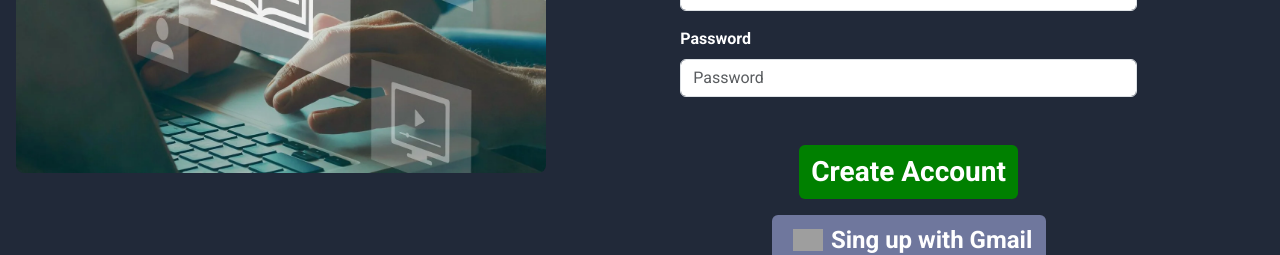
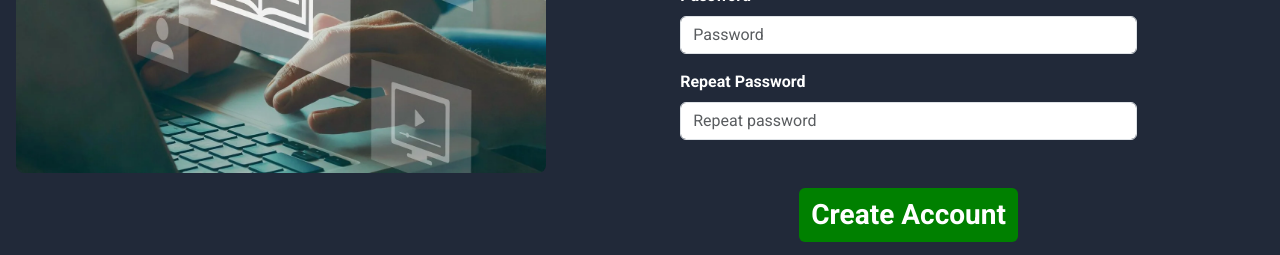
Before and after one commit to MauroVillagra1/RollingGourmet, a React (Vite) app: page /sing-up in a window 1280 px wide. Shown: the part 550-805 px from the top of the page. Built offline with nearby package versions, Linux system fonts and the light colour scheme; grey boxes are pictures that could not be loaded.

Commit message:
Agrego repeat password con funcionalidad para que coincidan contraseñas

```diff
--- a/db.json
+++ b/db.json
@@ -4,8 +4,39 @@
       "nameUser": "User",
       "email": "user@rolling.com",
       "password": "123456aA",
+      "repeatPassword": "123456aA",
       "rol": "user",
       "id": 1
+    },
+    {
+      "nameUser": "Emi17mtbq",
+      "email": "e@gmail.ccom",
+      "password": "123456aaA",
+      "id": 2
+    },
+    {
+      "nameUser": "Emi17mtbq",
+      "email": "e@gmail.ccom",
+      "password": "1234567aA",
+      "id": 3
+    },
+    {
+      "nameUser": "Emi17mtbq9",
+      "email": "admin@rolling.com",
+      "password": "1234567Aa",
+      "id": 4
+    },
+    {
+      "nameUser": "Emi17mtbq9",
+      "email": "tt@gmail.com",
+      "password": "1234567aA",
+      "id": 5
+    },
+    {
+      "nameUser": "Emi17mtbq9",
+      "email": "eeee@hotmail.com",
+      "password": "123456aA",
+      "id": 6
     }
   ]
 }
--- a/src/components/cummon/navbar/NavBar.jsx
+++ b/src/components/cummon/navbar/NavBar.jsx
@@ -5,7 +5,7 @@ import { Link, NavLink, useNavigate } from "react-router-dom";
 const NavBar = ({ userInLine, setUserInLine }) => {
   const navigator = useNavigate();
 
-  const singOut = () => {
+  const signOut = () => {
     setUserInLine({});
     sessionStorage.removeItem("registeredUser");
     navigator("/");
@@ -86,11 +86,11 @@ const NavBar = ({ userInLine, setUserInLine }) => {
                   My Acount
                 </NavLink>
                 <Button
-                  onClick={singOut}
+                  onClick={signOut}
                   to="/sing-up"
                   className="nav-link mt-2 mt-sm-0 ms-sm-2 navButtonDefault navButtonAnimation footerFontFamilyBold"
                 >
-                  Sing out
+                  Sign out
                 </Button>
               </>
             ) : (
--- a/src/components/helpers/queries.js
+++ b/src/components/helpers/queries.js
@@ -140,13 +140,16 @@ export const deleteProductAPI = async (id) => {
   }
 };
 
-//busca los usuarios que ya están registrados
 export const registerList = async (user) => {
   try {
     const resp = await fetch(uriRegister);
     const listUsers = await resp.json();
     if (listUsers) {
-      return user;
+      if (listUsers.password != listUsers.repeatPassword) {
+        return "password must much";
+      } else {
+        return listUsers;
+      }
     } else {
       console.log("Username or email not found");
       return null;
--- a/src/components/view/signup/SignUp.jsx
+++ b/src/components/view/signup/SignUp.jsx
@@ -18,21 +18,18 @@ const SignUp = ({ setUserInLine }) => {
     console.log(user);
     registerList(user).then((response) => {
       console.log(response);
-      if (response) {
+      if (user.password === user.repeatPassword) {
         Swal.fire(
-          "Welcome! " + response.nameUser,
+          "Welcome! " + user.nameUser,
           "You are successfully registered!",
           "success"
         );
-        sessionStorage.setItem("registeredUser", JSON.stringify(response));
-        setUserInLine(response);
+        sessionStorage.setItem("registeredUser", JSON.stringify(user));
+        setUserInLine(user);
         navigator("/");
       } else {
-        Swal.fire(
-          "A system error occurred! ",
-          "You're already signed in!",
-          "error"
-        );
+        Swal.fire("A system error occurred! ", "Password must match!", "error");
+        return "Username or email not found";
       }
     });
   };
@@ -121,6 +118,24 @@ const SignUp = ({ setUserInLine }) => {
                 {errors.password?.message}
               </Form.Text>
             </Form.Group>
+            <Form.Group className="mt-3 text mb-3" controlId="">
+              <Form.Label>Repeat Password</Form.Label>
+              <Form.Control
+                type="password"
+                placeholder="Repeat password"
+                {...register("repeatPassword", {
+                  required: "The password is mandatory information",
+                  pattern: {
+                    value: /^(?=\w*\d)(?=\w*[A-Z])(?=\w*[a-z])\S{8,16}$/,
+                    message:
+                      "Password should be between 8 and 16 characters, at least one digit, at least one lowercase and at least one uppercase",
+                  },
+                })}
+              />
+              <Form.Text className="text-danger">
+                {errors.repeatPassword?.message}
+              </Form.Text>
+            </Form.Group>
             <div className="mt-5 d-flex flex-column justify-content-center align-items-center">
               <div>
                 <Button
```
